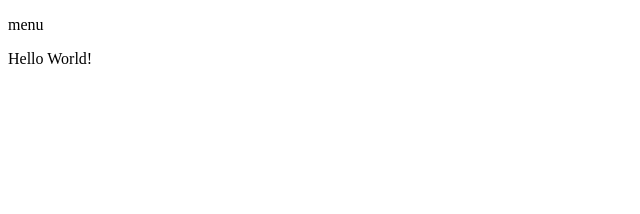
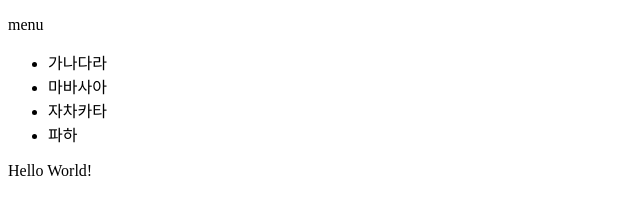
Before and after one commit to roremipsum/webpage_practice, a plain HTML site: page index.html in a window 1280 px wide. Shown: the whole page, without its empty margins (0-640 px from the left). Drawn offline with Linux system fonts and the light colour scheme.

Commit message:
Update index.html

```diff
--- a/index.html
+++ b/index.html
@@ -2,11 +2,18 @@
 <html lang="ko">
  <head>
   <title>index</title>
+  <meta chatset="ASCII">
  </head>
  <body>
-  <div class="menu">
+  <nav class="menu">
    <p>menu</p>
-  </div>
+   <ul>
+    <li>가나다라</li>
+    <li>마바사아</li>
+    <li>자차카타</li>
+    <li>파하</li>
+   </ul>
+  </nav>
   <div class="contents">
    <p>Hello World!</p>
   </div>
```
